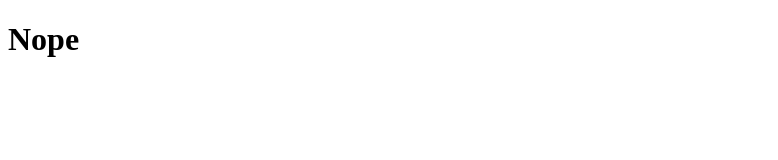
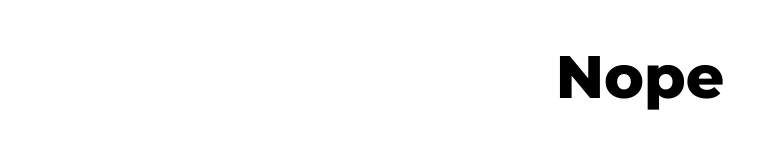
Before and after one commit to vinnybod/isthewholeinternetdown, a plain HTML site: page index.html in a window 1280 px wide. Shown: the whole page, without its empty margins (0-778 px from the left). Drawn offline with Linux system fonts and the light colour scheme.

Commit message:
formatting

```diff
--- a/index.html
+++ b/index.html
@@ -6,9 +6,18 @@
 
   <title>Is The Whole Internet Down?</title>
   <meta name="description" content="Is The Whole Internet Down?">
+
+  <link href="https://fonts.googleapis.com/css?family=Montserrat:800" rel="stylesheet">
+  <style>
+    body {
+      font-family: 'Montserrat', sans-serif;
+      font-weight: 600;
+      font-size: 30px;
+    }
+  </style>
 </head>
 
 <body>
-  <h1>Nope</h1>
+  <center><h1>Nope</h1></center>
 </body>
 </html>
```
